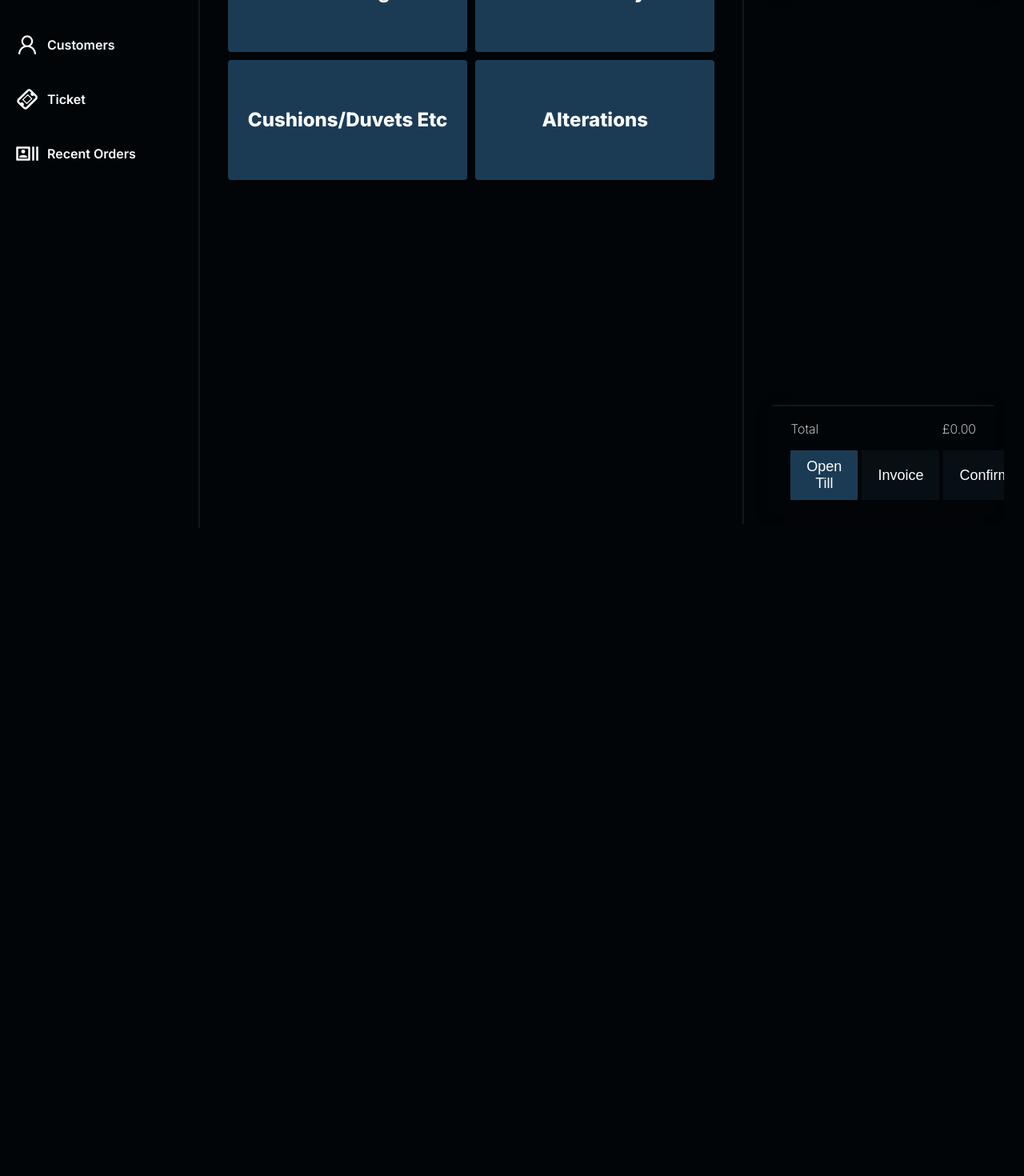
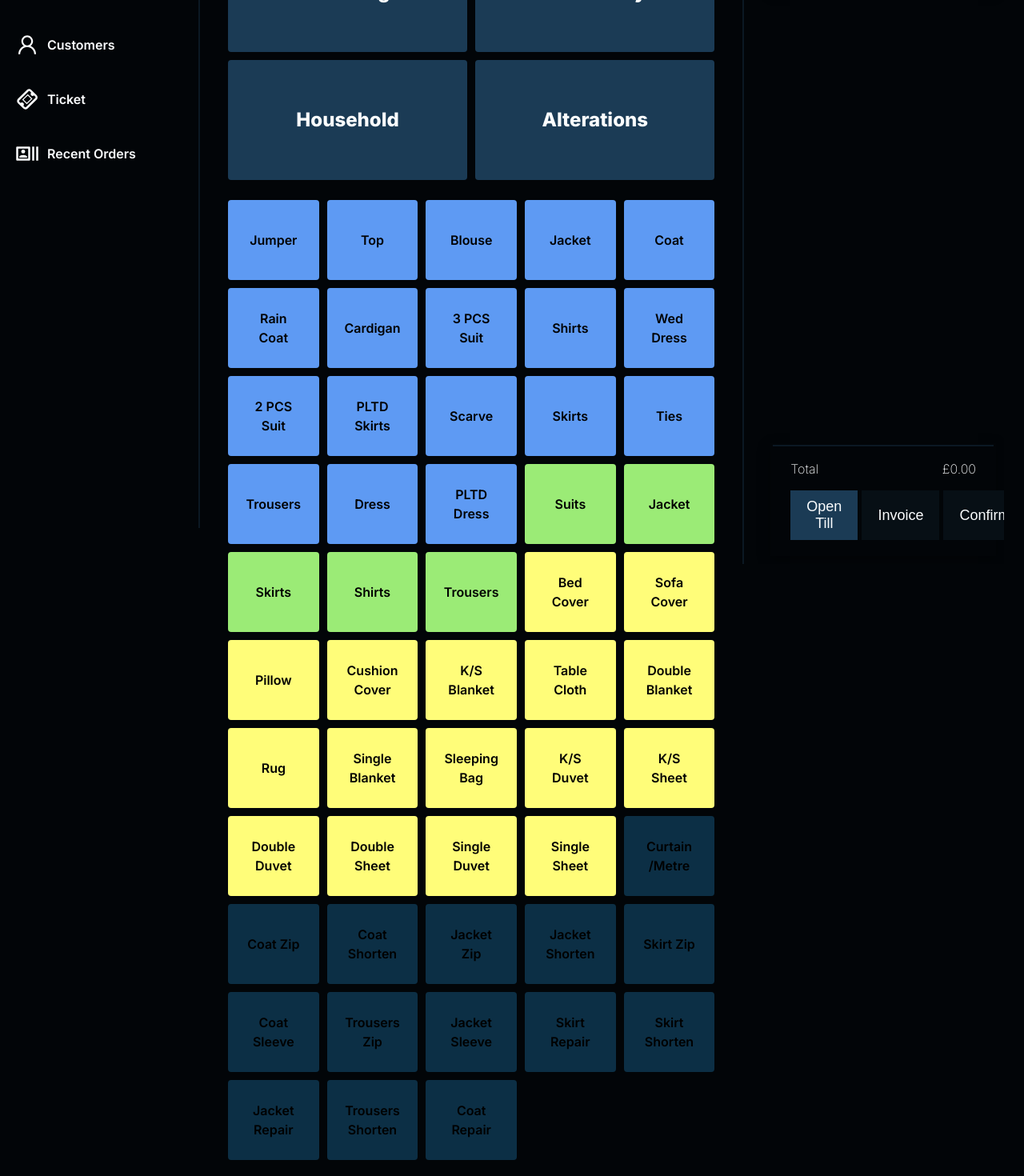
Before and after one commit to MisterCxmpy/prestine-pos, a React (Vite) app: page / in a window 1280 px wide. Shown: the part 120-1590 px from the top of the page at 80% size. Before the commit the page ends 800 px from the top, so only its background shows below. Built offline with nearby package versions, Linux system fonts and the light colour scheme; a web font is replaced by a local one.

Commit message:
styling and added more items

```diff
--- a/src/components/NewOrderServiceItem/index.jsx
+++ b/src/components/NewOrderServiceItem/index.jsx
@@ -2,16 +2,16 @@ import React from 'react'
 import styles from './index.module.css'
 import { useCheckout } from '../../contexts/CheckoutContext'
 
-export default function NewOrderServiceItem({ serviceName, servicePrice, additional }) {
+export default function NewOrderServiceItem({ serviceName, servicePrice, additional, tag }) {
 
   const serviceData = {id: serviceName, name: serviceName, price: servicePrice, additional: additional}
 
   const { addToCheckout } = useCheckout()
 
   return (
-    <li className={styles['service-item']} onClick={() => addToCheckout(serviceData)}>
+    <li className={`${styles['service-item']} ${styles[tag]}`} onClick={() => addToCheckout(serviceData)}>
       <div className={styles['service']}>
-        <h1>{serviceName}</h1>
+        <p>{serviceName}</p>
       </div>
     </li>
   )
--- a/src/components/NewOrderServiceItem/index.module.css
+++ b/src/components/NewOrderServiceItem/index.module.css
@@ -3,7 +3,7 @@
   height: 100px;
   border-radius: var(--border-radius);
   cursor: pointer;
-  transition: var(--transition);
+  transition: scale var(--transition);
   animation: start 0.1s ease;
 }
 
@@ -14,6 +14,28 @@
   justify-content: center;
   height: 100%;
 }
+.service > p {
+  text-align: center;
+  width: 100%;
+  color: #000;
+  font-weight: 600;
+}
+
+.cleaning {
+  background: #5e9af3;
+}
+
+.pressOnly {
+  background: #9beb76;
+}
+
+.household {
+  background: #fffd79;
+}
+
+.alterations {
+  background: #0c2f45;
+}
 
 @keyframes start {
   from {
--- a/src/components/NewOrderServiceItem/index.module.scss
+++ b/src/components/NewOrderServiceItem/index.module.scss
@@ -3,7 +3,7 @@
   height: 100px;
   border-radius: var(--border-radius);
   cursor: pointer;
-  transition: var(--transition);
+  transition: scale var(--transition);
   animation: start 0.1s ease;
 }
 
@@ -13,6 +13,29 @@
   align-items: center;
   justify-content: center;
   height: 100%;
+
+  > p {
+    text-align: center;
+    width: 100%;
+    color: #000;
+    font-weight: 600;
+  }
+}
+
+.cleaning {
+  background: #5e9af3;
+}
+
+.pressOnly {
+  background: #9beb76;
+}
+
+.household {
+  background: #fffd79;
+}
+
+.alterations {
+  background: #0c2f45;
 }
 
 @keyframes start {
--- a/src/components/NewOrderServiceType/index.jsx
+++ b/src/components/NewOrderServiceType/index.jsx
@@ -1,16 +1,36 @@
-import React from 'react'
-import styles from './index.module.css'
-import { useService } from '../../contexts/ServiceContext'
+import React from "react";
+import styles from "./index.module.css";
+import { useService } from "../../contexts/ServiceContext";
+import { useState } from "react";
+import { useEffect } from "react";
 
-export default function NewOrderServiceType({ serviceName, id }) {
+export default function NewOrderServiceType({ serviceName, id, isActive, handleService }) {
+  const { changeService, setService } = useService();
 
-  const { changeService } = useService()
+  const [active, setActive] = useState(isActive)
+
+  const handleServiceTypeClick = (id) => {
+    if (isActive) {
+      setService([]);
+      setActive(false)
+    } else {
+      changeService(id);
+      handleService(id);
+    }
+  };
+
+  useEffect(() => {
+    setActive(isActive)
+  }, [isActive])
 
   return (
-    <li className={styles['service-type']} onClick={() => changeService(id)}>
-      <div className={styles['service']}>
+    <li
+      className={`${styles["service-type"]} ${active ? styles['active'] : ''}`}
+      onClick={() => {handleServiceTypeClick(id)}}
+    >
+      <div className={styles["service"]}>
         <h1>{serviceName}</h1>
       </div>
     </li>
-  )
+  );
 }
--- a/src/components/NewOrderServiceType/index.module.css
+++ b/src/components/NewOrderServiceType/index.module.css
@@ -11,4 +11,8 @@
   align-items: center;
   justify-content: center;
   height: 100%;
+}
+
+.active {
+  background: var(--secondary);
 }/*# sourceMappingURL=index.module.css.map */
--- a/src/components/NewOrderServiceType/index.module.scss
+++ b/src/components/NewOrderServiceType/index.module.scss
@@ -12,3 +12,7 @@
   justify-content: center;
   height: 100%;
 }
+
+.active {
+  background: var(--secondary);
+}
--- a/src/contexts/ServiceContext.jsx
+++ b/src/contexts/ServiceContext.jsx
@@ -1,17 +1,28 @@
 import React, { useState, useContext, createContext } from 'react';
 import services from "../data/services.json"
+import { useEffect } from 'react';
 
 const ServiceContext  = createContext();
 
 export const ServiceProvider = ({ children }) => {
   const [service, setService] = useState([]);
+  const [allServices, setAllServices] = useState([])
 
   const changeService = (type) => {
     setService(services.services[type])
   }
 
+  useEffect(() => {
+    if (services.services) {
+      const allServicesArray = Object.values(services.services).reduce((accumulator, currentValue) => {
+        return accumulator.concat(currentValue);
+      }, []);
+      setAllServices(allServicesArray);
+    }
+  }, []);
+
   return (
-    <ServiceContext.Provider value={{ service, changeService }}>
+    <ServiceContext.Provider value={{ allServices, service, changeService, setService }}>
       {children}
     </ServiceContext.Provider>
   );
--- a/src/data/services.json
+++ b/src/data/services.json
@@ -5,109 +5,127 @@
         "id": 0,
         "name": "Jumper",
         "price": 7.00,
-        "additional": "Cleaning"
+        "additional": "Cleaning",
+        "tag": "cleaning"
       },
       {
         "id": 1,
         "name": "Top",
         "price": 7.00,
-        "additional": "Cleaning"
+        "additional": "Cleaning",
+        "tag": "cleaning"
       },
       {
         "id": 2,
         "name": "Blouse",
         "price": 7.00,
-        "additional": "Cleaning"
+        "additional": "Cleaning",
+        "tag": "cleaning"
       },
       {
         "id": 3,
         "name": "Jacket",
         "price": 7.00,
-        "additional": "Cleaning"
+        "additional": "Cleaning",
+        "tag": "cleaning"
       },
       {
         "id": 4,
         "name": "Coat",
         "price": 7.00,
-        "additional": "Cleaning"
+        "additional": "Cleaning",
+        "tag": "cleaning"
       },
       {
         "id": 5,
         "name": "Rain Coat",
         "price": 7.00,
-        "additional": "Cleaning"
+        "additional": "Cleaning",
+        "tag": "cleaning"
       },
       {
         "id": 6,
         "name": "Cardigan",
         "price": 7.00,
-        "additional": "Cleaning"
+        "additional": "Cleaning",
+        "tag": "cleaning"
       },
       {
         "id": 7,
         "name": "3 PCS Suit",
         "price": 7.00,
-        "additional": "Cleaning"
+        "additional": "Cleaning",
+        "tag": "cleaning"
       },
       {
         "id": 8,
         "name": "Shirts",
         "price": 7.00,
-        "additional": "Cleaning"
+        "additional": "Cleaning",
+        "tag": "cleaning"
       },
       {
         "id": 9,
         "name": "Wed Dress",
         "price": 7.00,
-        "additional": "Cleaning"
+        "additional": "Cleaning",
+        "tag": "cleaning"
       },
       {
         "id": 10,
         "name": "2 PCS Suit",
         "price": 7.00,
-        "additional": "Cleaning"
+        "additional": "Cleaning",
+        "tag": "cleaning"
       },
       {
         "id": 11,
         "name": "PLTD Skirts",
         "price": 7.00,
-        "additional": "Cleaning"
+        "additional": "Cleaning",
+        "tag": "cleaning"
       },
       {
         "id": 12,
         "name": "Scarve",
         "price": 7.00,
-        "additional": "Cleaning"
+        "additional": "Cleaning",
+        "tag": "cleaning"
       },
       {
         "id": 13,
         "name": "Skirts",
         "price": 7.00,
-        "additional": "Cleaning"
+        "additional": "Cleaning",
+        "tag": "cleaning"
       },
       {
         "id": 14,
         "name": "Ties",
         "price": 7.00,
-        "additional": "Cleaning"
+        "additional": "Cleaning",
+        "tag": "cleaning"
       },
       {
         "id": 15,
-        "name": "Trouses",
+        "name": "Trousers",
         "price": 7.00,
-        "additional": "Cleaning"
+        "additional": "Cleaning",
+        "tag": "cleaning"
       },
       {
         "id": 16,
         "name": "Dress",
         "price": 7.00,
-        "additional": "Cleaning"
+        "additional": "Cleaning",
+        "tag": "cleaning"
       },
       {
         "id": 17,
         "name": "PLTD Dress",
         "price": 7.00,
-        "additional": "Cleaning"
+        "additional": "Cleaning",
+        "tag": "cleaning"
       }
     ],
     "press-only": [
@@ -115,31 +133,36 @@
         "id": 18,
         "name": "Suits",
         "price": 7.00,
-        "additional": "Press Only"
+        "additional": "Press Only",
+        "tag": "pressOnly"
       },
       {
         "id": 19,
         "name": "Jacket",
         "price": 7.00,
-        "additional": "Press Only"
+        "additional": "Press Only",
+        "tag": "pressOnly"
       },
       {
         "id": 20,
         "name": "Skirts",
         "price": 7.00,
-        "additional": "Press Only"
+        "additional": "Press Only",
+        "tag": "pressOnly"
       },
       {
         "id": 21,
         "name": "Shirts",
         "price": 7.00,
-        "additional": "Press Only"
+        "additional": "Press Only",
+        "tag": "pressOnly"
       },
       {
         "id": 22,
         "name": "Trousers",
         "price": 7.00,
-        "additional": "Press Only"
+        "additional": "Press Only",
+        "tag": "pressOnly"
       }
     ],
     "household": [
@@ -147,51 +170,213 @@
         "id": 23,
         "name": "Bed Cover",
         "price": 7.00,
-        "additional": "Household"
+        "additional": "Household",
+        "tag": "household"
       },
       {
         "id": 24,
-        "name": "Pillow",
+        "name": "Sofa Cover",
         "price": 7.00,
-        "additional": "Household"
+        "additional": "Household",
+        "tag": "household"
       },
       {
         "id": 25,
-        "name": "Duvet",
+        "name": "Pillow",
         "price": 7.00,
-        "additional": "Household"
+        "additional": "Household",
+        "tag": "household"
       },
       {
         "id": 26,
-        "name": "Sheet",
+        "name": "Cushion Cover",
         "price": 7.00,
-        "additional": "Household"
+        "additional": "Household",
+        "tag": "household"
+      },
+      {
+        "id": 27,
+        "name": "K/S Blanket",
+        "price": 7.00,
+        "additional": "Household",
+        "tag": "household"
+      },
+      {
+        "id": 28,
+        "name": "Table Cloth",
+        "price": 7.00,
+        "additional": "Household",
+        "tag": "household"
+      },
+      {
+        "id": 29,
+        "name": "Double Blanket",
+        "price": 7.00,
+        "additional": "Household",
+        "tag": "household"
+      },
+      {
+        "id": 30,
+        "name": "Rug",
+        "price": 7.00,
+        "additional": "Household",
+        "tag": "household"
+      },
+      {
+        "id": 31,
+        "name": "Single Blanket",
+        "price": 7.00,
+        "additional": "Household",
+        "tag": "household"
+      },
+      {
+        "id": 32,
+        "name": "Sleeping Bag",
+        "price": 7.00,
+        "additional": "Household",
+        "tag": "household"
+      },
+      {
+        "id": 33,
+        "name": "K/S Duvet",
+        "price": 7.00,
+        "additional": "Household",
+        "tag": "household"
+      },
+      {
+        "id": 34,
+        "name": "K/S Sheet",
+        "price": 7.00,
+        "additional": "Household",
+        "tag": "household"
+      },
+      {
+        "id": 35,
+        "name": "Double Duvet",
+        "price": 7.00,
+        "additional": "Household",
+        "tag": "household"
+      },
+      {
+        "id": 36,
+        "name": "Double Sheet",
+        "price": 7.00,
+        "additional": "Household",
+        "tag": "household"
+      },
+      {
+        "id": 37,
+        "name": "Single Duvet",
+        "price": 7.00,
+        "additional": "Household",
+        "tag": "household"
+      },
+      {
+        "id": 38,
+        "name": "Single Sheet",
+        "price": 7.00,
+        "additional": "Household",
+        "tag": "household"
       }
     ],
     "alterations": [
       {
-        "id": 27,
+        "id": 39,
+        "name": "Curtain /Metre",
+        "price": 7.00,
+        "additional": "Alterations",
+        "tag": "alterations"
+      },
+      {
+        "id": 40,
         "name": "Coat Zip",
         "price": 7.00,
-        "additional": "Alterations"
+        "additional": "Alterations",
+        "tag": "alterations"
       },
       {
-        "id": 28,
+        "id": 41,
         "name": "Coat Shorten",
         "price": 7.00,
-        "additional": "Alterations"
+        "additional": "Alterations",
+        "tag": "alterations"
       },
       {
-        "id": 29,
+        "id": 42,
         "name": "Jacket Zip",
         "price": 7.00,
-        "additional": "Alterations"
+        "additional": "Alterations",
+        "tag": "alterations"
       },
       {
-        "id": 30,
+        "id": 43,
         "name": "Jacket Shorten",
         "price": 7.00,
-        "additional": "Alterations"
+        "additional": "Alterations",
+        "tag": "alterations"
+      },
+      {
+        "id": 44,
+        "name": "Skirt Zip",
+        "price": 7.00,
+        "additional": "Alterations",
+        "tag": "alterations"
+      },
+      {
+        "id": 45,
+        "name": "Coat Sleeve",
+        "price": 7.00,
+        "additional": "Alterations",
+        "tag": "alterations"
+      },
+      {
+        "id": 46,
+        "name": "Trousers Zip",
+        "price": 7.00,
+        "additional": "Alterations",
+        "tag": "alterations"
+      },
+      {
+        "id": 47,
+        "name": "Jacket Sleeve",
+        "price": 7.00,
+        "additional": "Alterations",
+        "tag": "alterations"
+      },
+      {
+        "id": 48,
+        "name": "Skirt Repair",
+        "price": 7.00,
+        "additional": "Alterations",
+        "tag": "alterations"
+      },
+      {
+        "id": 49,
+        "name": "Skirt Shorten",
+        "price": 7.00,
+        "additional": "Alterations",
+        "tag": "alterations"
+      },
+      {
+        "id": 50,
+        "name": "Jacket Repair",
+        "price": 7.00,
+        "additional": "Alterations",
+        "tag": "alterations"
+      },
+      {
+        "id": 51,
+        "name": "Trousers Shorten",
+        "price": 7.00,
+        "additional": "Alterations",
+        "tag": "alterations"
+      },
+      {
+        "id": 52,
+        "name": "Coat Repair",
+        "price": 7.00,
+        "additional": "Alterations",
+        "tag": "alterations"
       }
     ]
   }
--- a/src/pages/NewOrder/index.jsx
+++ b/src/pages/NewOrder/index.jsx
@@ -8,8 +8,9 @@ import { useService } from '../../contexts/ServiceContext'
 export default function NewOrder() {
 
   const { checkout, total, removeAll } = useCheckout()
-  const { service } = useService()
+  const { allServices, service } = useService()
 
+  const [activeService, setActiveService] = useState(null);
   const [receiptLength, setReceiptLength] = useState(0)
 
   const receiptListRef = useRef()
@@ -18,18 +19,45 @@ export default function NewOrder() {
     setReceiptLength(receiptListRef.current.childNodes.length);
   }, [checkout])
 
+  const handleServiceTypeClick = (serviceId) => {
+    setActiveService(serviceId);
+  };
 
   return (
     <section className={styles['new-order']}>
       <div className={styles['services']}>
         <ul className={styles['service-list']}>
-          <NewOrderServiceType serviceName={"Cleaning"} id={"cleaning"}/>
-          <NewOrderServiceType serviceName={"Press Only"} id={"press-only"}/>
-          <NewOrderServiceType serviceName={"Cushions/Duvets Etc"} id={"household"}/>
-          <NewOrderServiceType serviceName={"Alterations"} id={"alterations"}/>
+          <NewOrderServiceType
+            serviceName={"Cleaning"}
+            id={"cleaning"}
+            isActive={activeService === "cleaning"}
+            handleService={() => handleServiceTypeClick("cleaning")}
+          />
+          <NewOrderServiceType
+            serviceName={"Press Only"}
+            id={"press-only"}
+            isActive={activeService === "press-only"}
+            handleService={() => handleServiceTypeClick("press-only")}
+          />
+          <NewOrderServiceType
+            serviceName={"Household"}
+            id={"household"}
+            isActive={activeService === "household"}
+            handleService={() => handleServiceTypeClick("household")}
+          />
+          <NewOrderServiceType
+            serviceName={"Alterations"}
+            id={"alterations"}
+            isActive={activeService === "alterations"}
+            handleService={() => handleServiceTypeClick("alterations")}
+          />
         </ul>
         <ul className={styles['service-items-list']}>
-          {service.map((s, i) => <NewOrderServiceItem serviceName={s.name} servicePrice={s.price} additional={s.additional} key={i} />)}
+          {service.length ?
+          (service.map((s, i) => <NewOrderServiceItem serviceName={s.name} servicePrice={s.price} additional={s.additional} tag={s.tag} key={i} />) )
+          :
+          (allServices.map((s, i) => <NewOrderServiceItem serviceName={s.name} servicePrice={s.price} additional={s.additional} tag={s.tag} key={i} />) )
+          }
         </ul>
       </div>
       <div className={styles['receipts']}>
```
Also changed, not shown: 2 other files (tests, documents, lock files or other folders).
